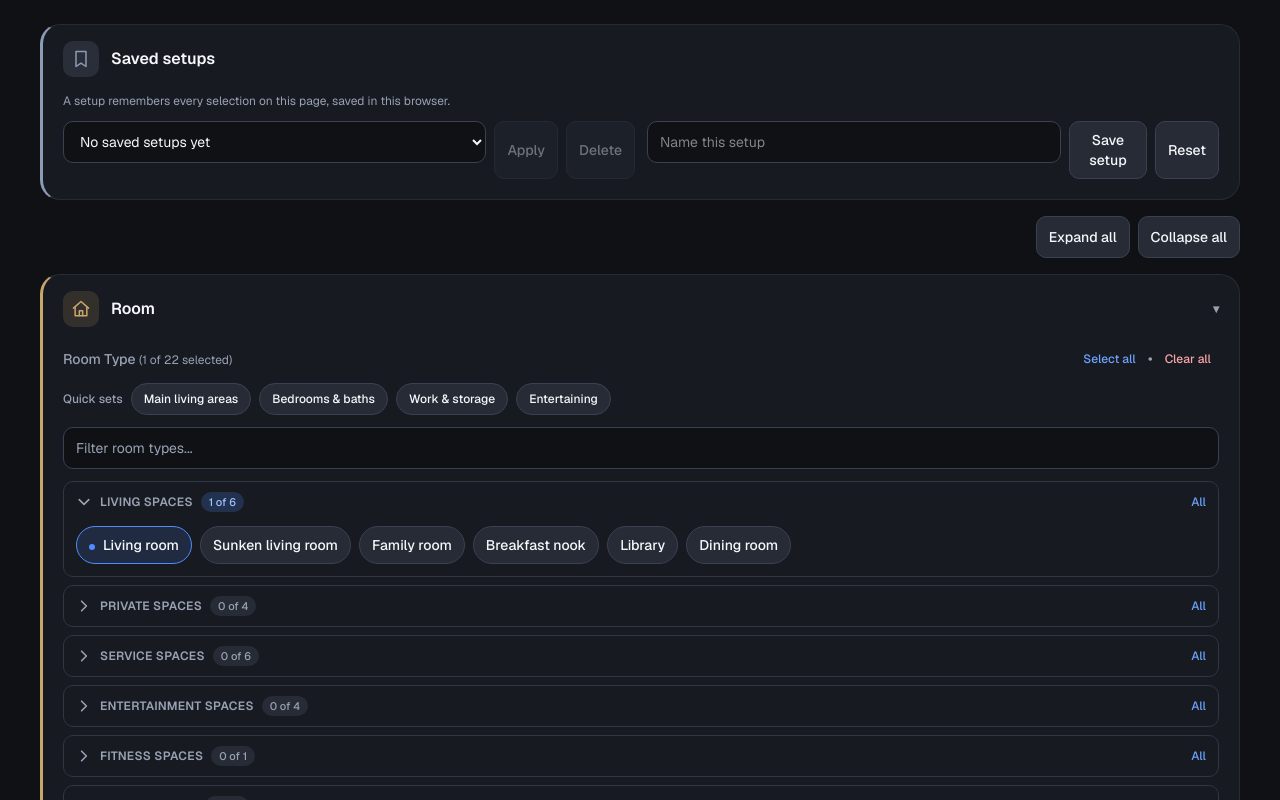
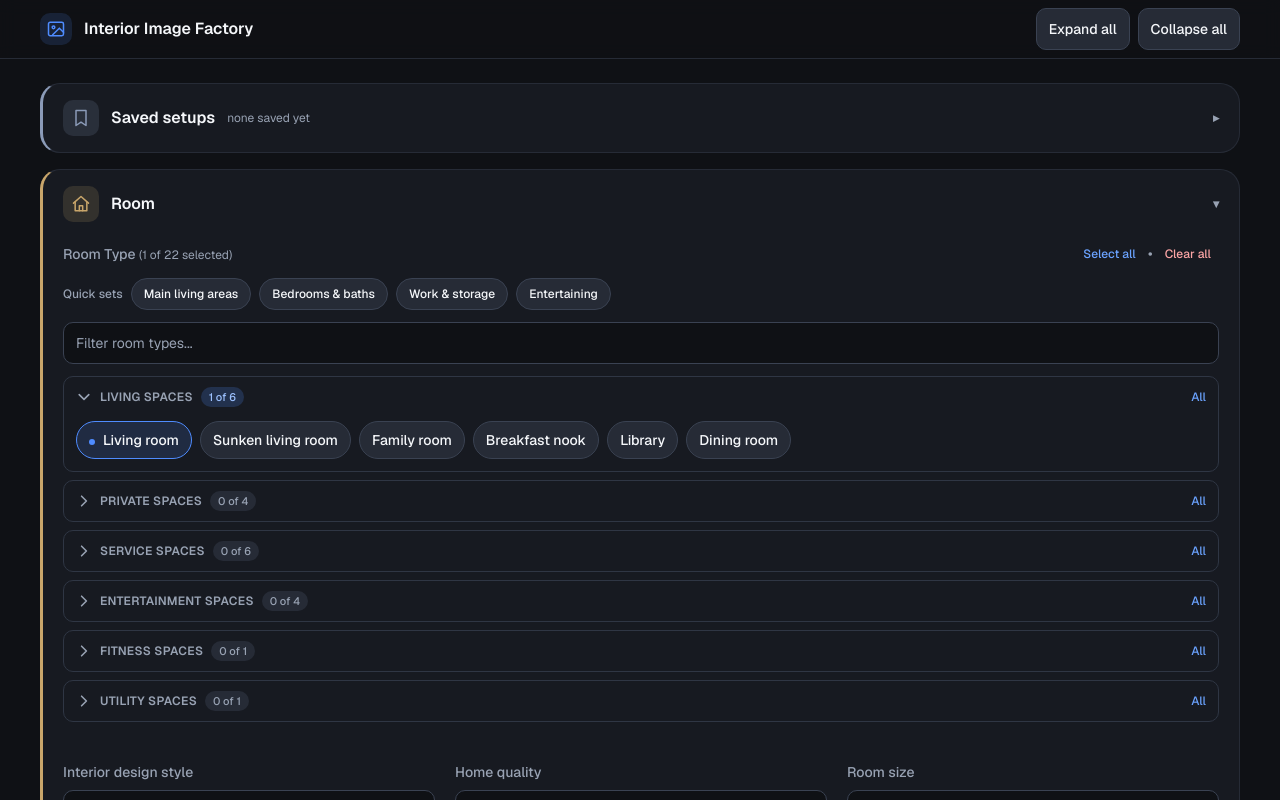
Before and after one commit to Orlondo/interior-image-factory, a Next.js app: page / in a window 1280 px wide. Shown: the top 800 px of the page. Built offline with nearby package versions, Linux system fonts and the light colour scheme.

Commit message:
feat(ui): pinned title bar, collapsible saved setups, collapsed prompt preview

```diff
--- a/app/layout.tsx
+++ b/app/layout.tsx
@@ -13,8 +13,8 @@ const geistMono = Geist_Mono({
 });
 
 export const metadata: Metadata = {
-  title: "Create Next App",
-  description: "Generated by create next app",
+  title: "Interior Image Factory",
+  description: "Batch-generate interior design images.",
 };
 
 export default function RootLayout({
--- a/app/page.tsx
+++ b/app/page.tsx
@@ -1,6 +1,7 @@
 "use client";
 
 import { useCallback, useState } from "react";
+import { AppHeader } from "@/components/streamline/AppHeader";
 import { DetailsSection } from "@/components/streamline/DetailsSection";
 import { GenerationPanel } from "@/components/streamline/GenerationPanel";
 import { ImageReview } from "@/components/streamline/ImageReview";
@@ -70,7 +71,32 @@ export default function Home() {
   }
 
   return (
-    <main className="mx-auto max-w-7xl overflow-x-hidden px-4 py-6 text-[#F5F7FA] sm:px-6 lg:px-10">
+    <>
+      <AppHeader
+        actions={
+          <>
+            <button
+              type="button"
+              className={SECONDARY_BUTTON_CLASS}
+              aria-label="Expand all"
+              onClick={() => sections.setAll(true)}
+            >
+              <span className="sm:hidden">Expand</span>
+              <span className="hidden sm:inline">Expand all</span>
+            </button>
+            <button
+              type="button"
+              className={SECONDARY_BUTTON_CLASS}
+              aria-label="Collapse all"
+              onClick={() => sections.setAll(false)}
+            >
+              <span className="sm:hidden">Collapse</span>
+              <span className="hidden sm:inline">Collapse all</span>
+            </button>
+          </>
+        }
+      />
+      <main className="mx-auto w-full max-w-7xl overflow-x-hidden px-4 py-6 text-[#F5F7FA] sm:px-6 lg:px-10">
         <div className="space-y-4">
           <SetupsBar
             savedSetups={savedSetups.items}
@@ -78,24 +104,9 @@ export default function Home() {
             onApply={applySetup}
             onDelete={(id) => savedSetups.save(savedSetups.items.filter((item) => item.id !== id))}
             onReset={() => setSetup(DEFAULT_SETUP)}
+            isOpen={sections.state.setups}
+            onToggle={() => sections.toggle("setups")}
           />
-
-        <div className="flex justify-end gap-2">
-          <button
-            type="button"
-            className={SECONDARY_BUTTON_CLASS}
-            onClick={() => sections.setAll(true)}
-          >
-            Expand all
-          </button>
-          <button
-            type="button"
-            className={SECONDARY_BUTTON_CLASS}
-            onClick={() => sections.setAll(false)}
-          >
-            Collapse all
-          </button>
-        </div>
 
           <RoomSection
             setup={setup}
@@ -144,5 +155,6 @@ export default function Home() {
 
         <ImageReview images={generation.images} />
       </main>
+    </>
   );
 }
--- /dev/null
+++ b/components/streamline/AppHeader.tsx
@@ -0,0 +1,35 @@
+"use client";
+
+import type { ReactNode } from "react";
+
+type AppHeaderProps = {
+  /** Controls shown on the right, such as Expand all and Collapse all. */
+  actions?: ReactNode;
+};
+
+/** The page title, pinned to the top of the screen so it stays visible while you scroll. */
+export function AppHeader({ actions }: AppHeaderProps) {
+  return (
+    <header className="sticky top-0 z-30 border-b border-[#262B36] bg-[#0F1115]/90 backdrop-blur supports-[backdrop-filter]:bg-[#0F1115]/80">
+      <div className="mx-auto flex min-h-[56px] max-w-7xl items-center justify-between gap-3 px-4 py-2 sm:px-6 lg:px-10">
+        <div className="flex min-w-0 items-center gap-3">
+          <span
+            aria-hidden="true"
+            className="inline-flex h-8 w-8 shrink-0 items-center justify-center rounded-[10px] bg-[#4F8CFF]/15 text-[#4F8CFF]"
+          >
+            <svg viewBox="0 0 24 24" className="h-5 w-5" fill="none" stroke="currentColor" strokeWidth="1.8" strokeLinecap="round" strokeLinejoin="round">
+              <rect x="3" y="4" width="18" height="16" rx="2" />
+              <circle cx="9" cy="10" r="1.6" />
+              <path d="M21 16l-5-5-8 8" />
+            </svg>
+          </span>
+          <h1 className="min-w-0 truncate text-base font-semibold text-[#F5F7FA]">
+            <span className="hidden sm:inline">Interior Image Factory</span>
+            <span className="sm:hidden">Image Factory</span>
+          </h1>
+        </div>
+        {actions ? <div className="flex shrink-0 items-center gap-2">{actions}</div> : null}
+      </div>
+    </header>
+  );
+}
--- a/components/streamline/GenerationPanel.tsx
+++ b/components/streamline/GenerationPanel.tsx
@@ -40,7 +40,7 @@ export function GenerationPanel({
   onGenerate,
   onCancel,
 }: GenerationPanelProps) {
-  const [isPromptPreviewOpen, setIsPromptPreviewOpen] = useState(true);
+  const [isPromptPreviewOpen, setIsPromptPreviewOpen] = useState(false);
   const promptPreview = useMemo(() => buildPromptPreview(setup), [setup]);
   const promptPreviewColorData = useMemo(() => buildPromptPreviewColors(setup), [setup]);
   const intensityStep = getIntensityStep(setup.colorIntensity);
--- a/components/streamline/SetupsBar.tsx
+++ b/components/streamline/SetupsBar.tsx
@@ -12,9 +12,19 @@ type SetupsBarProps = {
   onApply: (id: string) => void;
   onDelete: (id: string) => void;
   onReset: () => void;
+  isOpen: boolean;
+  onToggle: () => void;
 };
 
-export function SetupsBar({ savedSetups, onSave, onApply, onDelete, onReset }: SetupsBarProps) {
+export function SetupsBar({
+  savedSetups,
+  onSave,
+  onApply,
+  onDelete,
+  onReset,
+  isOpen,
+  onToggle,
+}: SetupsBarProps) {
   const [selectedId, setSelectedId] = useState("");
   const [newName, setNewName] = useState("");
   const [message, setMessage] = useState<string | null>(null);
@@ -34,7 +44,18 @@ export function SetupsBar({ savedSetups, onSave, onApply, onDelete, onReset }: S
   }
 
   return (
-    <SectionCard id="setups" title="Saved setups" icon="setups">
+    <SectionCard
+      id="setups"
+      title="Saved setups"
+      icon="setups"
+      isOpen={isOpen}
+      onToggle={onToggle}
+      summary={
+        savedSetups.length === 0
+          ? "none saved yet"
+          : `${savedSetups.length} saved`
+      }
+    >
       <p className="text-xs text-[#98A2B3]">
         A setup remembers every selection on this page, saved in this browser.
       </p>
--- a/lib/sections.ts
+++ b/lib/sections.ts
@@ -1,11 +1,15 @@
-export const SECTION_IDS = ["room", "look", "details", "output"] as const;
+export const SECTION_IDS = ["setups", "room", "look", "details", "output"] as const;
 export type SectionId = (typeof SECTION_IDS)[number];
 export type SectionState = Record<SectionId, boolean>;
 
 export const SECTIONS_KEY = "iif.sections.v1";
 
-/** Room, Look and Output start open so defaults can be generated at once; Details starts closed. */
+/**
+ * Room, Look and Output start open so defaults can be generated at once. Saved setups and Details
+ * start closed: setups are used now and then, and Details is for fine tuning.
+ */
 export const SECTION_DEFAULTS: SectionState = {
+  setups: false,
   room: true,
   look: true,
   details: false,
@@ -26,6 +30,7 @@ export function parseSectionState(serialized: string | null): SectionState {
     >;
 
     return {
+      setups: typeof source.setups === "boolean" ? source.setups : SECTION_DEFAULTS.setups,
       room: typeof source.room === "boolean" ? source.room : SECTION_DEFAULTS.room,
       look: typeof source.look === "boolean" ? source.look : SECTION_DEFAULTS.look,
       details: typeof source.details === "boolean" ? source.details : SECTION_DEFAULTS.details,
@@ -37,5 +42,5 @@ export function parseSectionState(serialized: string | null): SectionState {
 }
 
 export function setAllSections(open: boolean): SectionState {
-  return { room: open, look: open, details: open, output: open };
+  return { setups: open, room: open, look: open, details: open, output: open };
 }
--- a/specs/ui-streamline/spec.md
+++ b/specs/ui-streamline/spec.md
@@ -260,3 +260,12 @@ Decisions made after the first build, written down so the record stays in one pl
 - **FR-021**: Buttons, chips and intensity steps MUST use a raised fill and a clear border so
   they stand out from their card (minimum 1.15:1 luminance ratio against the card).
 - Out of scope: a sticky section navigator, and larger section headings with descriptions.
+
+## Update: pinned title, collapsible Saved setups, collapsed Prompt Preview
+
+This supersedes FR-015, FR-017 and FR-018 above where they say Saved setups is not collapsible and that Expand all and Collapse all cover four sections.
+
+- **Pinned header.** The page has a title bar, "Interior Image Factory" ("Image Factory" on narrow screens), pinned to the top of the screen while you scroll, like the Channel Studio header. Expand all and Collapse all moved into it. The browser tab title is now "Interior Image Factory".
+- **Saved setups collapse.** Saved setups is now the fifth collapsible section and starts closed, with a one-line summary ("none saved yet" or "3 saved"). Expand all and Collapse all include it. Open/closed state saved before this change still loads: the sections keep their state and Saved setups starts closed.
+- **Prompt Preview starts collapsed.** It still shows the coverage and intensity summary while closed, and opens on click.
+- Test coverage: `tests/sections.test.ts` (defaults, older saved state, expand/collapse all) and a browser run at 1200 px and 375 px (pinned header while scrolled, no clipped title or buttons, collapsed defaults, remembered state, no overflow).
```
Also changed, not shown: 1 other file (tests, documents, lock files or other folders). Lines whose indentation alone changed are shown as unchanged.
